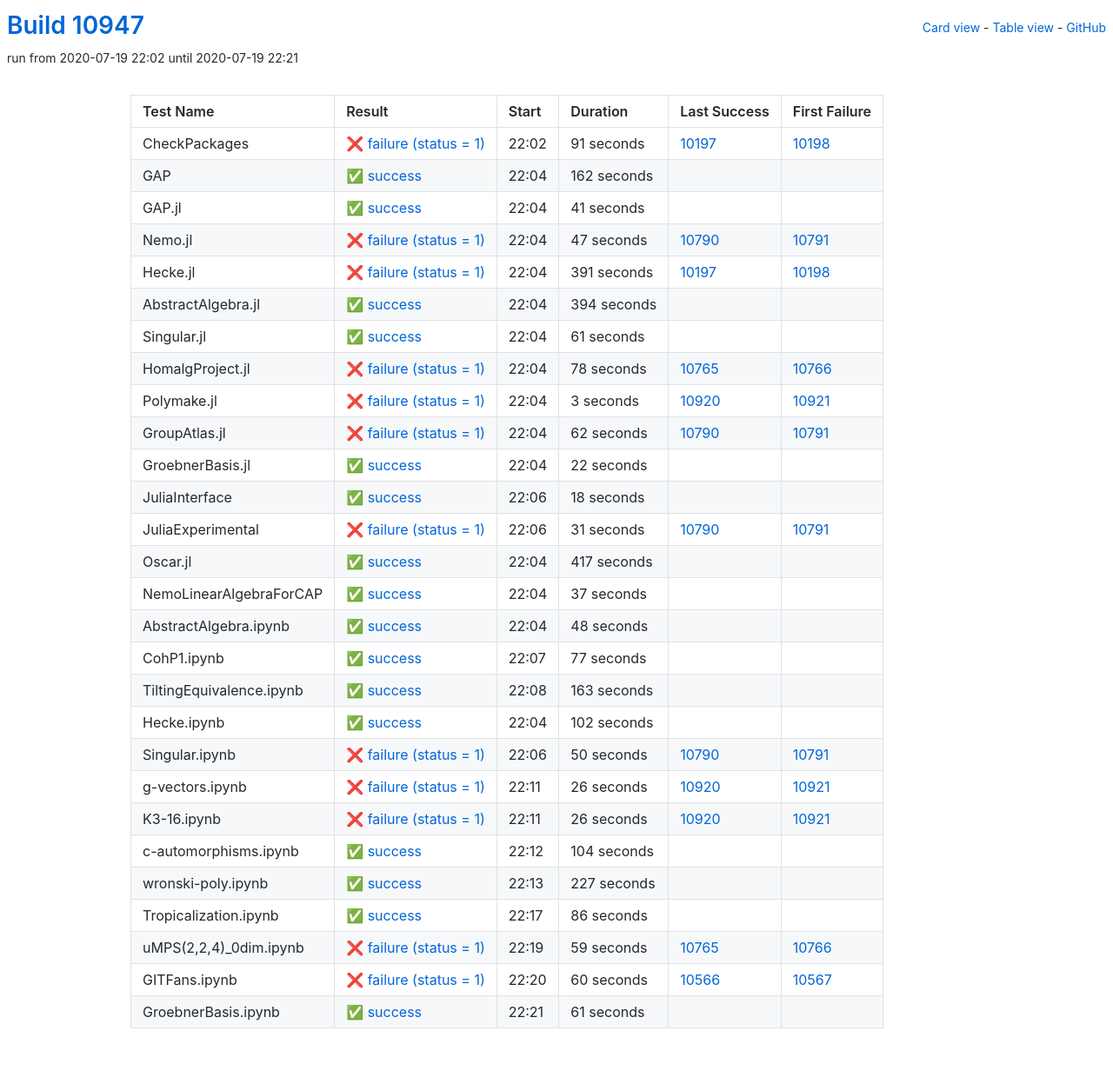
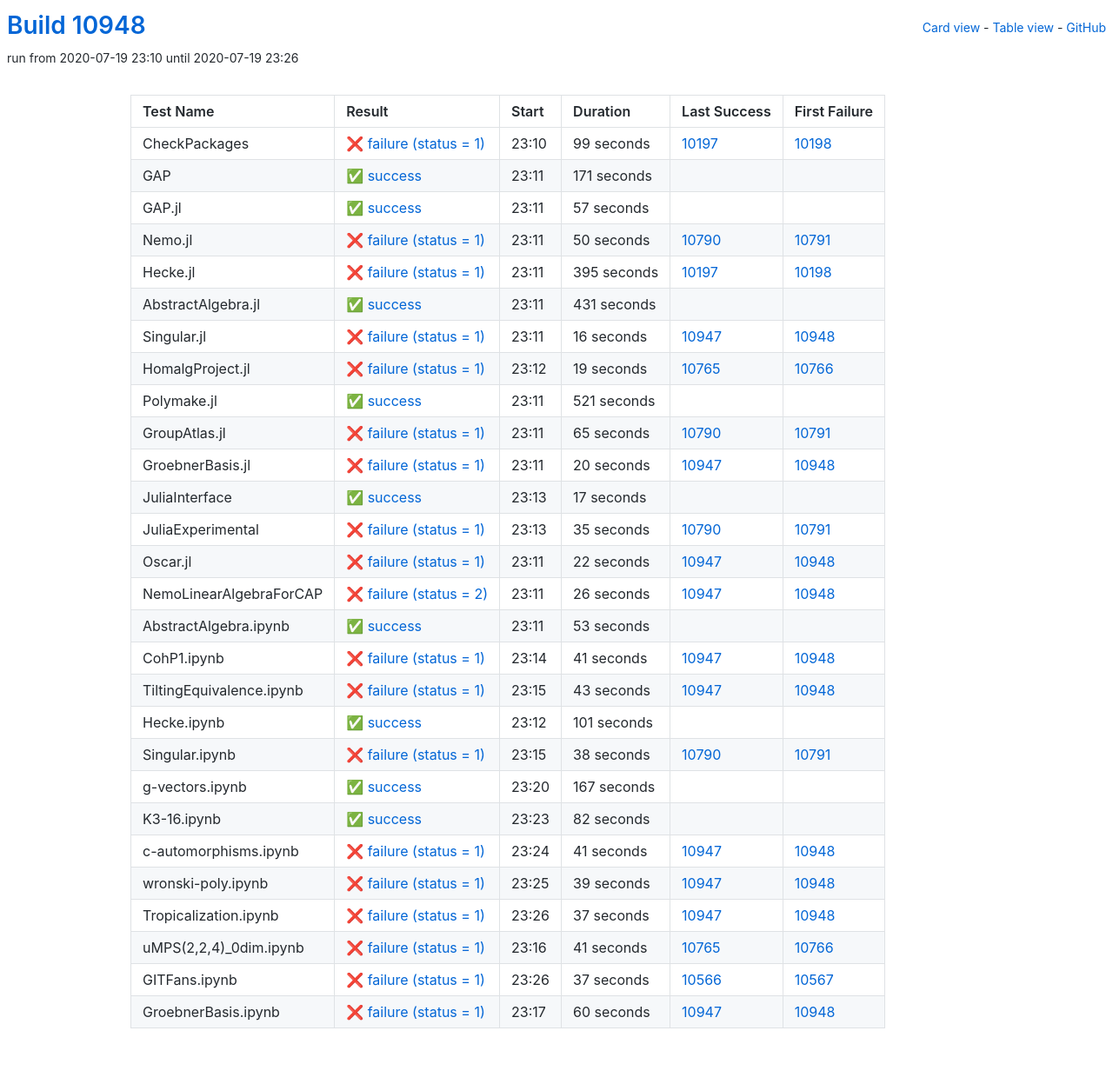
Before and after one commit to oscar-system/oscar-ci-status, a Jekyll site: the page built from table.html, in a window 1280 px wide. Shown: the whole page at 87% size. Built offline with Jekyll 4.4.1, drawn with Linux system fonts in a browser that asks for light colours.

Commit message:
Build #10948

```diff
--- a/_data/ci.yml
+++ b/_data/ci.yml
@@ -1,6 +1,6 @@
 ---
-build: 10947
-build_url: https://oscarci.mathematik.uni-kl.de/job/oscar/10947/
+build: 10948
+build_url: https://oscarci.mathematik.uni-kl.de/job/oscar/10948/
 job: oscar
 organization: oscar-system
 repo: oscar-ci-status
@@ -8,236 +8,44 @@
 tests:
 - name: CheckPackages
   id: checkpackages
-  log: https://oscarci.mathematik.uni-kl.de/job/oscar/10947/artifact/logs/build-10947/CheckPackages.log
-  start: 2020-07-19 22:02
+  log: https://oscarci.mathematik.uni-kl.de/job/oscar/10948/artifact/logs/build-10948/CheckPackages.log
+  start: 2020-07-19 23:10
   success: false
   exitcode: 1
   status: failure
-  duration: 91
+  duration: 99
   last_success: 10197
   last_success_url: https://oscarci.mathematik.uni-kl.de/job/oscar/10197/
   first_failure: 10198
   first_failure_url: https://oscarci.mathematik.uni-kl.de/job/oscar/10198/
 - name: GAP
   id: gap
-  log: https://oscarci.mathematik.uni-kl.de/job/oscar/10947/artifact/logs/build-10947/GAP.log
-  start: 2020-07-19 22:04
+  log: https://oscarci.mathematik.uni-kl.de/job/oscar/10948/artifact/logs/build-10948/GAP.log
+  start: 2020-07-19 23:11
   success: true
   exitcode: 0
   status: success
-  duration: 162
+  duration: 171
   last_success: false
   last_success_url:
   first_failure: false
   first_failure_url:
 - name: GAP.jl
   id: gap-jl
-  log: https://oscarci.mathematik.uni-kl.de/job/oscar/10947/artifact/logs/build-10947/GAP.jl.log
-  start: 2020-07-19 22:04
+  log: https://oscarci.mathematik.uni-kl.de/job/oscar/10948/artifact/logs/build-10948/GAP.jl.log
+  start: 2020-07-19 23:11
   success: true
   exitcode: 0
   status: success
-  duration: 41
+  duration: 57
   last_success: false
   last_success_url:
   first_failure: false
   first_failure_url:
 - name: Nemo.jl
   id: nemo-jl
-  log: https://oscarci.mathematik.uni-kl.de/job/oscar/10947/artifact/logs/build-10947/Nemo.jl.log
-  start: 2020-07-19 22:04
-  success: false
-  exitcode: 1
-  status: failure
-  duration: 47
-  last_success: 10790
-  last_success_url: https://oscarci.mathematik.uni-kl.de/job/oscar/10790/
-  first_failure: 10791
-  first_failure_url: https://oscarci.mathematik.uni-kl.de/job/oscar/10791/
-- name: Hecke.jl
-  id: hecke-jl
-  log: https://oscarci.mathematik.uni-kl.de/job/oscar/10947/artifact/logs/build-10947/Hecke.jl.log
-  start: 2020-07-19 22:04
-  success: false
-  exitcode: 1
-  status: failure
-  duration: 391
-  last_success: 10197
-  last_success_url: https://oscarci.mathematik.uni-kl.de/job/oscar/10197/
-  first_failure: 10198
-  first_failure_url: https://oscarci.mathematik.uni-kl.de/job/oscar/10198/
-- name: AbstractAlgebra.jl
-  id: abstractalgebra-jl
-  log: https://oscarci.mathematik.uni-kl.de/job/oscar/10947/artifact/logs/build-10947/AbstractAlgebra.jl.log
-  start: 2020-07-19 22:04
-  success: true
-  exitcode: 0
-  status: success
-  duration: 394
-  last_success: false
-  last_success_url:
-  first_failure: false
-  first_failure_url:
-- name: Singular.jl
-  id: singular-jl
-  log: https://oscarci.mathematik.uni-kl.de/job/oscar/10947/artifact/logs/build-10947/Singular.jl.log
-  start: 2020-07-19 22:04
-  success: true
-  exitcode: 0
-  status: success
-  duration: 61
-  last_success: false
-  last_success_url:
-  first_failure: false
-  first_failure_url:
-- name: HomalgProject.jl
-  id: homalgproject-jl
-  log: https://oscarci.mathematik.uni-kl.de/job/oscar/10947/artifact/logs/build-10947/HomalgProject.jl.log
-  start: 2020-07-19 22:04
-  success: false
-  exitcode: 1
-  status: failure
-  duration: 78
-  last_success: 10765
-  last_success_url: https://oscarci.mathematik.uni-kl.de/job/oscar/10765/
-  first_failure: 10766
-  first_failure_url: https://oscarci.mathematik.uni-kl.de/job/oscar/10766/
-- name: Polymake.jl
-  id: polymake-jl
-  log: https://oscarci.mathematik.uni-kl.de/job/oscar/10947/artifact/logs/build-10947/Polymake.jl.log
-  start: 2020-07-19 22:04
-  success: false
-  exitcode: 1
-  status: failure
-  duration: 3
-  last_success: 10920
-  last_success_url: https://oscarci.mathematik.uni-kl.de/job/oscar/10920/
-  first_failure: 10921
-  first_failure_url: https://oscarci.mathematik.uni-kl.de/job/oscar/10921/
-- name: GroupAtlas.jl
-  id: groupatlas-jl
-  log: https://oscarci.mathematik.uni-kl.de/job/oscar/10947/artifact/logs/build-10947/GroupAtlas.jl.log
-  start: 2020-07-19 22:04
-  success: false
-  exitcode: 1
-  status: failure
-  duration: 62
-  last_success: 10790
-  last_success_url: https://oscarci.mathematik.uni-kl.de/job/oscar/10790/
-  first_failure: 10791
-  first_failure_url: https://oscarci.mathematik.uni-kl.de/job/oscar/10791/
-- name: GroebnerBasis.jl
-  id: groebnerbasis-jl
-  log: https://oscarci.mathematik.uni-kl.de/job/oscar/10947/artifact/logs/build-10947/GroebnerBasis.jl.log
-  start: 2020-07-19 22:04
-  success: true
-  exitcode: 0
-  status: success
-  duration: 22
-  last_success: false
-  last_success_url:
-  first_failure: false
-  first_failure_url:
-- name: JuliaInterface
-  id: juliainterface
-  log: https://oscarci.mathematik.uni-kl.de/job/oscar/10947/artifact/logs/build-10947/JuliaInterface.log
-  start: 2020-07-19 22:06
-  success: true
-  exitcode: 0
-  status: success
-  duration: 18
-  last_success: false
-  last_success_url:
-  first_failure: false
-  first_failure_url:
-- name: JuliaExperimental
-  id: juliaexperimental
-  log: https://oscarci.mathematik.uni-kl.de/job/oscar/10947/artifact/logs/build-10947/JuliaExperimental.log
-  start: 2020-07-19 22:06
-  success: false
-  exitcode: 1
-  status: failure
-  duration: 31
-  last_success: 10790
-  last_success_url: https://oscarci.mathematik.uni-kl.de/job/oscar/10790/
-  first_failure: 10791
-  first_failure_url: https://oscarci.mathematik.uni-kl.de/job/oscar/10791/
-- name: Oscar.jl
-  id: oscar-jl
-  log: https://oscarci.mathematik.uni-kl.de/job/oscar/10947/artifact/logs/build-10947/Oscar.jl.log
-  start: 2020-07-19 22:04
-  success: true
-  exitcode: 0
-  status: success
-  duration: 417
-  last_success: false
-  last_success_url:
-  first_failure: false
-  first_failure_url:
-- name: NemoLinearAlgebraForCAP
-  id: nemolinearalgebraforcap
-  log: https://oscarci.mathematik.uni-kl.de/job/oscar/10947/artifact/logs/build-10947/NemoLinearAlgebraForCAP.log
-  start: 2020-07-19 22:04
-  success: true
-  exitcode: 0
-  status: success
-  duration: 37
-  last_success: false
-  last_success_url:
-  first_failure: false
-  first_failure_url:
-- name: AbstractAlgebra.ipynb
-  id: abstractalgebra-ipynb
-  log: https://oscarci.mathematik.uni-kl.de/job/oscar/10947/artifact/logs/build-10947/AbstractAlgebra.ipynb.log
-  start: 2020-07-19 22:04
-  success: true
-  exitcode: 0
-  status: success
-  duration: 48
-  last_success: false
-  last_success_url:
-  first_failure: false
-  first_failure_url:
-- name: CohP1.ipynb
-  id: cohp1-ipynb
-  log: https://oscarci.mathematik.uni-kl.de/job/oscar/10947/artifact/logs/build-10947/CohP1.ipynb.log
-  start: 2020-07-19 22:07
-  success: true
-  exitcode: 0
-  status: success
-  duration: 77
-  last_success: false
-  last_success_url:
-  first_failure: false
-  first_failure_url:
-- name: TiltingEquivalence.ipynb
-  id: tiltingequivalence-ipynb
-  log: https://oscarci.mathematik.uni-kl.de/job/oscar/10947/artifact/logs/build-10947/TiltingEquivalence.ipynb.log
-  start: 2020-07-19 22:08
-  success: true
-  exitcode: 0
-  status: success
-  duration: 163
-  last_success: false
-  last_success_url:
-  first_failure: false
-  first_failure_url:
-- name: Hecke.ipynb
-  id: hecke-ipynb
-  log: https://oscarci.mathematik.uni-kl.de/job/oscar/10947/artifact/logs/build-10947/Hecke.ipynb.log
-  start: 2020-07-19 22:04
-  success: true
-  exitcode: 0
-  status: success
-  duration: 102
-  last_success: false
-  last_success_url:
-  first_failure: false
-  first_failure_url:
-- name: Singular.ipynb
-  id: singular-ipynb
-  log: https://oscarci.mathematik.uni-kl.de/job/oscar/10947/artifact/logs/build-10947/Singular.ipynb.log
-  start: 2020-07-19 22:06
+  log: https://oscarci.mathematik.uni-kl.de/job/oscar/10948/artifact/logs/build-10948/Nemo.jl.log
+  start: 2020-07-19 23:11
   success: false
   exitcode: 1
   status: failure
@@ -246,99 +54,291 @@
   last_success_url: https://oscarci.mathematik.uni-kl.de/job/oscar/10790/
   first_failure: 10791
   first_failure_url: https://oscarci.mathematik.uni-kl.de/job/oscar/10791/
-- name: g-vectors.ipynb
-  id: g-vectors-ipynb
-  log: https://oscarci.mathematik.uni-kl.de/job/oscar/10947/artifact/logs/build-10947/g-vectors.ipynb.log
-  start: 2020-07-19 22:11
+- name: Hecke.jl
+  id: hecke-jl
+  log: https://oscarci.mathematik.uni-kl.de/job/oscar/10948/artifact/logs/build-10948/Hecke.jl.log
+  start: 2020-07-19 23:11
   success: false
   exitcode: 1
   status: failure
-  duration: 26
-  last_success: 10920
-  last_success_url: https://oscarci.mathematik.uni-kl.de/job/oscar/10920/
-  first_failure: 10921
-  first_failure_url: https://oscarci.mathematik.uni-kl.de/job/oscar/10921/
-- name: K3-16.ipynb
-  id: k3-16-ipynb
-  log: https://oscarci.mathematik.uni-kl.de/job/oscar/10947/artifact/logs/build-10947/K3-16.ipynb.log
-  start: 2020-07-19 22:11
-  success: false
-  exitcode: 1
-  status: failure
-  duration: 26
-  last_success: 10920
-  last_success_url: https://oscarci.mathematik.uni-kl.de/job/oscar/10920/
-  first_failure: 10921
-  first_failure_url: https://oscarci.mathematik.uni-kl.de/job/oscar/10921/
-- name: c-automorphisms.ipynb
-  id: c-automorphisms-ipynb
-  log: https://oscarci.mathematik.uni-kl.de/job/oscar/10947/artifact/logs/build-10947/c-automorphisms.ipynb.log
-  start: 2020-07-19 22:12
+  duration: 395
+  last_success: 10197
+  last_success_url: https://oscarci.mathematik.uni-kl.de/job/oscar/10197/
+  first_failure: 10198
+  first_failure_url: https://oscarci.mathematik.uni-kl.de/job/oscar/10198/
+- name: AbstractAlgebra.jl
+  id: abstractalgebra-jl
+  log: https://oscarci.mathematik.uni-kl.de/job/oscar/10948/artifact/logs/build-10948/AbstractAlgebra.jl.log
+  start: 2020-07-19 23:11
   success: true
   exitcode: 0
   status: success
-  duration: 104
+  duration: 431
   last_success: false
   last_success_url:
   first_failure: false
   first_failure_url:
-- name: wronski-poly.ipynb
-  id: wronski-poly-ipynb
-  log: https://oscarci.mathematik.uni-kl.de/job/oscar/10947/artifact/logs/build-10947/wronski-poly.ipynb.log
-  start: 2020-07-19 22:13
+- name: Singular.jl
+  id: singular-jl
+  log: https://oscarci.mathematik.uni-kl.de/job/oscar/10948/artifact/logs/build-10948/Singular.jl.log
+  start: 2020-07-19 23:11
+  success: false
+  exitcode: 1
+  status: failure
+  duration: 16
+  last_success: 10947
+  last_success_url: https://oscarci.mathematik.uni-kl.de/job/oscar/10947/
+  first_failure: 10948
+  first_failure_url: https://oscarci.mathematik.uni-kl.de/job/oscar/10948/
+- name: HomalgProject.jl
+  id: homalgproject-jl
+  log: https://oscarci.mathematik.uni-kl.de/job/oscar/10948/artifact/logs/build-10948/HomalgProject.jl.log
+  start: 2020-07-19 23:12
+  success: false
+  exitcode: 1
+  status: failure
+  duration: 19
+  last_success: 10765
+  last_success_url: https://oscarci.mathematik.uni-kl.de/job/oscar/10765/
+  first_failure: 10766
+  first_failure_url: https://oscarci.mathematik.uni-kl.de/job/oscar/10766/
+- name: Polymake.jl
+  id: polymake-jl
+  log: https://oscarci.mathematik.uni-kl.de/job/oscar/10948/artifact/logs/build-10948/Polymake.jl.log
+  start: 2020-07-19 23:11
   success: true
   exitcode: 0
   status: success
-  duration: 227
+  duration: 521
   last_success: false
   last_success_url:
   first_failure: false
   first_failure_url:
-- name: Tropicalization.ipynb
-  id: tropicalization-ipynb
-  log: https://oscarci.mathematik.uni-kl.de/job/oscar/10947/artifact/logs/build-10947/Tropicalization.ipynb.log
-  start: 2020-07-19 22:17
+- name: GroupAtlas.jl
+  id: groupatlas-jl
+  log: https://oscarci.mathematik.uni-kl.de/job/oscar/10948/artifact/logs/build-10948/GroupAtlas.jl.log
+  start: 2020-07-19 23:11
+  success: false
+  exitcode: 1
+  status: failure
+  duration: 65
+  last_success: 10790
+  last_success_url: https://oscarci.mathematik.uni-kl.de/job/oscar/10790/
+  first_failure: 10791
+  first_failure_url: https://oscarci.mathematik.uni-kl.de/job/oscar/10791/
+- name: GroebnerBasis.jl
+  id: groebnerbasis-jl
+  log: https://oscarci.mathematik.uni-kl.de/job/oscar/10948/artifact/logs/build-10948/GroebnerBasis.jl.log
+  start: 2020-07-19 23:11
+  success: false
+  exitcode: 1
+  status: failure
+  duration: 20
+  last_success: 10947
+  last_success_url: https://oscarci.mathematik.uni-kl.de/job/oscar/10947/
+  first_failure: 10948
+  first_failure_url: https://oscarci.mathematik.uni-kl.de/job/oscar/10948/
+- name: JuliaInterface
+  id: juliainterface
+  log: https://oscarci.mathematik.uni-kl.de/job/oscar/10948/artifact/logs/build-10948/JuliaInterface.log
+  start: 2020-07-19 23:13
   success: true
   exitcode: 0
   status: success
-  duration: 86
+  duration: 17
   last_success: false
   last_success_url:
   first_failure: false
   first_failure_url:
-- name: uMPS(2,2,4)_0dim.ipynb
-  id: umps-2-2-4-0dim-ipynb
-  log: https://oscarci.mathematik.uni-kl.de/job/oscar/10947/artifact/logs/build-10947/uMPS-2-2-4-_0dim.ipynb.log
-  start: 2020-07-19 22:19
+- name: JuliaExperimental
+  id: juliaexperimental
+  log: https://oscarci.mathematik.uni-kl.de/job/oscar/10948/artifact/logs/build-10948/JuliaExperimental.log
+  start: 2020-07-19 23:13
   success: false
   exitcode: 1
   status: failure
-  duration: 59
+  duration: 35
+  last_success: 10790
+  last_success_url: https://oscarci.mathematik.uni-kl.de/job/oscar/10790/
+  first_failure: 10791
+  first_failure_url: https://oscarci.mathematik.uni-kl.de/job/oscar/10791/
+- name: Oscar.jl
+  id: oscar-jl
+  log: https://oscarci.mathematik.uni-kl.de/job/oscar/10948/artifact/logs/build-10948/Oscar.jl.log
+  start: 2020-07-19 23:11
+  success: false
+  exitcode: 1
+  status: failure
+  duration: 22
+  last_success: 10947
+  last_success_url: https://oscarci.mathematik.uni-kl.de/job/oscar/10947/
+  first_failure: 10948
+  first_failure_url: https://oscarci.mathematik.uni-kl.de/job/oscar/10948/
+- name: NemoLinearAlgebraForCAP
+  id: nemolinearalgebraforcap
+  log: https://oscarci.mathematik.uni-kl.de/job/oscar/10948/artifact/logs/build-10948/NemoLinearAlgebraForCAP.log
+  start: 2020-07-19 23:11
+  success: false
+  exitcode: 2
+  status: failure
+  duration: 26
+  last_success: 10947
+  last_success_url: https://oscarci.mathematik.uni-kl.de/job/oscar/10947/
+  first_failure: 10948
+  first_failure_url: https://oscarci.mathematik.uni-kl.de/job/oscar/10948/
+- name: AbstractAlgebra.ipynb
+  id: abstractalgebra-ipynb
+  log: https://oscarci.mathematik.uni-kl.de/job/oscar/10948/artifact/logs/build-10948/AbstractAlgebra.ipynb.log
+  start: 2020-07-19 23:11
+  success: true
+  exitcode: 0
+  status: success
+  duration: 53
+  last_success: false
+  last_success_url:
+  first_failure: false
+  first_failure_url:
+- name: CohP1.ipynb
+  id: cohp1-ipynb
+  log: https://oscarci.mathematik.uni-kl.de/job/oscar/10948/artifact/logs/build-10948/CohP1.ipynb.log
+  start: 2020-07-19 23:14
+  success: false
+  exitcode: 1
+  status: failure
+  duration: 41
+  last_success: 10947
+  last_success_url: https://oscarci.mathematik.uni-kl.de/job/oscar/10947/
+  first_failure: 10948
+  first_failure_url: https://oscarci.mathematik.uni-kl.de/job/oscar/10948/
+- name: TiltingEquivalence.ipynb
+  id: tiltingequivalence-ipynb
+  log: https://oscarci.mathematik.uni-kl.de/job/oscar/10948/artifact/logs/build-10948/TiltingEquivalence.ipynb.log
+  start: 2020-07-19 23:15
+  success: false
+  exitcode: 1
+  status: failure
+  duration: 43
+  last_success: 10947
+  last_success_url: https://oscarci.mathematik.uni-kl.de/job/oscar/10947/
+  first_failure: 10948
+  first_failure_url: https://oscarci.mathematik.uni-kl.de/job/oscar/10948/
+- name: Hecke.ipynb
+  id: hecke-ipynb
+  log: https://oscarci.mathematik.uni-kl.de/job/oscar/10948/artifact/logs/build-10948/Hecke.ipynb.log
+  start: 2020-07-19 23:12
+  success: true
+  exitcode: 0
+  status: success
+  duration: 101
+  last_success: false
+  last_success_url:
+  first_failure: false
+  first_failure_url:
+- name: Singular.ipynb
+  id: singular-ipynb
+  log: https://oscarci.mathematik.uni-kl.de/job/oscar/10948/artifact/logs/build-10948/Singular.ipynb.log
+  start: 2020-07-19 23:15
+  success: false
+  exitcode: 1
+  status: failure
+  duration: 38
+  last_success: 10790
+  last_success_url: https://oscarci.mathematik.uni-kl.de/job/oscar/10790/
+  first_failure: 10791
+  first_failure_url: https://oscarci.mathematik.uni-kl.de/job/oscar/10791/
+- name: g-vectors.ipynb
+  id: g-vectors-ipynb
+  log: https://oscarci.mathematik.uni-kl.de/job/oscar/10948/artifact/logs/build-10948/g-vectors.ipynb.log
+  start: 2020-07-19 23:20
+  success: true
+  exitcode: 0
+  status: success
+  duration: 167
+  last_success: false
+  last_success_url:
+  first_failure: false
+  first_failure_url:
+- name: K3-16.ipynb
+  id: k3-16-ipynb
+  log: https://oscarci.mathematik.uni-kl.de/job/oscar/10948/artifact/logs/build-10948/K3-16.ipynb.log
+  start: 2020-07-19 23:23
+  success: true
+  exitcode: 0
+  status: success
+  duration: 82
+  last_success: false
+  last_success_url:
+  first_failure: false
+  first_failure_url:
+- name: c-automorphisms.ipynb
+  id: c-automorphisms-ipynb
+  log: https://oscarci.mathematik.uni-kl.de/job/oscar/10948/artifact/logs/build-10948/c-automorphisms.ipynb.log
+  start: 2020-07-19 23:24
+  success: false
+  exitcode: 1
+  status: failure
+  duration: 41
+  last_success: 10947
+  last_success_url: https://oscarci.mathematik.uni-kl.de/job/oscar/10947/
+  first_failure: 10948
+  first_failure_url: https://oscarci.mathematik.uni-kl.de/job/oscar/10948/
+- name: wronski-poly.ipynb
+  id: wronski-poly-ipynb
+  log: https://oscarci.mathematik.uni-kl.de/job/oscar/10948/artifact/logs/build-10948/wronski-poly.ipynb.log
+  start: 2020-07-19 23:25
+  success: false
+  exitcode: 1
+  status: failure
+  duration: 39
+  last_success: 10947
+  last_success_url: https://oscarci.mathematik.uni-kl.de/job/oscar/10947/
+  first_failure: 10948
+  first_failure_url: https://oscarci.mathematik.uni-kl.de/job/oscar/10948/
+- name: Tropicalization.ipynb
+  id: tropicalization-ipynb
+  log: https://oscarci.mathematik.uni-kl.de/job/oscar/10948/artifact/logs/build-10948/Tropicalization.ipynb.log
+  start: 2020-07-19 23:26
+  success: false
+  exitcode: 1
+  status: failure
+  duration: 37
+  last_success: 10947
+  last_success_url: https://oscarci.mathematik.uni-kl.de/job/oscar/10947/
+  first_failure: 10948
+  first_failure_url: https://oscarci.mathematik.uni-kl.de/job/oscar/10948/
+- name: uMPS(2,2,4)_0dim.ipynb
+  id: umps-2-2-4-0dim-ipynb
+  log: https://oscarci.mathematik.uni-kl.de/job/oscar/10948/artifact/logs/build-10948/uMPS-2-2-4-_0dim.ipynb.log
+  start: 2020-07-19 23:16
+  success: false
+  exitcode: 1
+  status: failure
+  duration: 41
   last_success: 10765
   last_success_url: https://oscarci.mathematik.uni-kl.de/job/oscar/10765/
   first_failure: 10766
   first_failure_url: https://oscarci.mathematik.uni-kl.de/job/oscar/10766/
 - name: GITFans.ipynb
   id: gitfans-ipynb
-  log: https://oscarci.mathematik.uni-kl.de/job/oscar/10947/artifact/logs/build-10947/GITFans.ipynb.log
-  start: 2020-07-19 22:20
+  log: https://oscarci.mathematik.uni-kl.de/job/oscar/10948/artifact/logs/build-10948/GITFans.ipynb.log
+  start: 2020-07-19 23:26
   success: false
   exitcode: 1
   status: failure
-  duration: 60
+  duration: 37
   last_success: 10566
   last_success_url: https://oscarci.mathematik.uni-kl.de/job/oscar/10566/
   first_failure: 10567
   first_failure_url: https://oscarci.mathematik.uni-kl.de/job/oscar/10567/
 - name: GroebnerBasis.ipynb
   id: groebnerbasis-ipynb
-  log: https://oscarci.mathematik.uni-kl.de/job/oscar/10947/artifact/logs/build-10947/GroebnerBasis.ipynb.log
-  start: 2020-07-19 22:21
-  success: true
-  exitcode: 0
-  status: success
-  duration: 61
-  last_success: false
-  last_success_url:
-  first_failure: false
-  first_failure_url:
+  log: https://oscarci.mathematik.uni-kl.de/job/oscar/10948/artifact/logs/build-10948/GroebnerBasis.ipynb.log
+  start: 2020-07-19 23:17
+  success: false
+  exitcode: 1
+  status: failure
+  duration: 60
+  last_success: 10947
+  last_success_url: https://oscarci.mathematik.uni-kl.de/job/oscar/10947/
+  first_failure: 10948
+  first_failure_url: https://oscarci.mathematik.uni-kl.de/job/oscar/10948/
```
Also changed, not shown: README.md.
